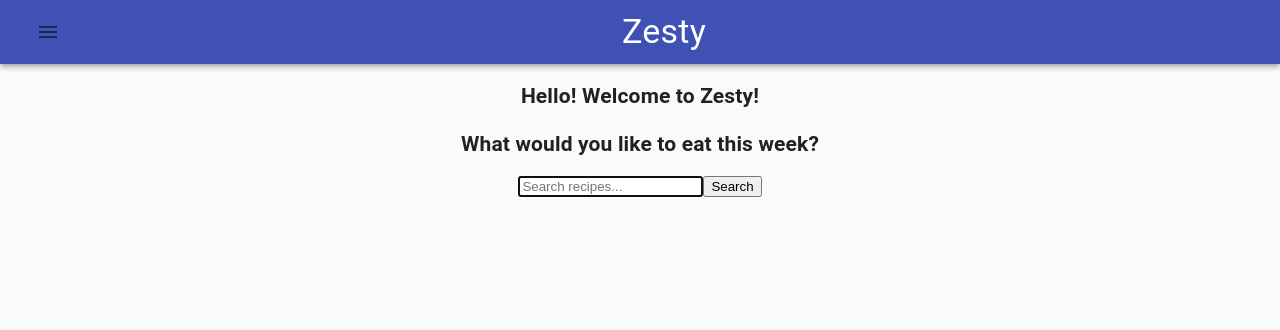
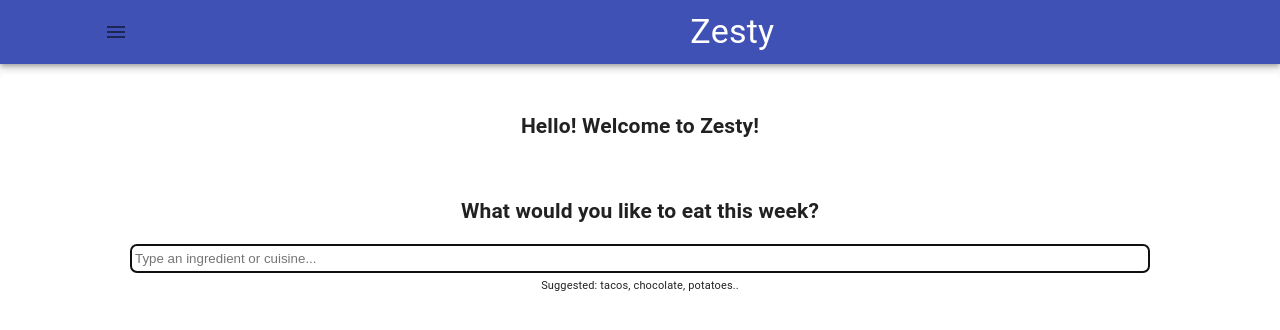
Before and after one commit to Co-Lab-You-Belong-in-Tech/zesty, a React (Create React App) app: page / in a window 1280 px wide. Shown: the top 330 px of the page. Built offline with nearby package versions, Linux system fonts and the light colour scheme; no server answers.

Commit message:
added initial styling, refactored code, and created loading function

```diff
--- /dev/null
+++ b/src/Components/Recipe/Recipe.css
@@ -0,0 +1,5 @@
+h4 {
+  font-size: 18px;
+
+  line-height: 1.5;
+}
--- a/src/Components/Recipe/Recipe.js
+++ b/src/Components/Recipe/Recipe.js
@@ -1,4 +1,5 @@
 import React from "react";
+import "./Recipe.css";
 
 function Recipe({ image, title, diets, time, servings }) {
   const displayDiets = diets.map((diet) => {
@@ -6,12 +7,14 @@ function Recipe({ image, title, diets, time, servings }) {
   });
 
   return (
-    <div>
-      <img alt="" src={image} />
-      <h4>{title}</h4>
-      <ul>{displayDiets}</ul>
-      <h5>Total time: {time} minutes</h5>
-      <h5>Servings: {servings}</h5>
+    <div className="recipe">
+      <section classname="recipe-card">
+        <img src={image} alt={title} />
+        <h4>{title}</h4>
+        <ul>{displayDiets}</ul>
+        <h5>Total time: {time} minutes</h5>
+        <h5>Servings: {servings}</h5>
+      </section>
     </div>
   );
 }
--- /dev/null
+++ b/src/Components/SearchBar/SearchBar.css
@@ -0,0 +1,24 @@
+section {
+  background: white;
+  border-radius: 6px;
+  box-shadow: 0 10px 10px rgba (0, 0, 0, 0.2);
+  margin: 10px 0;
+  padding: 20px;
+}
+
+input {
+  width: 85%;
+  padding: 6px 4px;
+  border: 1px solid #ddd;
+  border-radius: 6px;
+  color: #333;
+}
+
+button {
+  width: 15%;
+}
+
+.hint {
+  font-size: 11px;
+  margin-top: 5px;
+}
--- a/src/Components/SearchBar/SearchBar.js
+++ b/src/Components/SearchBar/SearchBar.js
@@ -1,14 +1,17 @@
 import React, { useState } from "react";
 import RecipeList from "../RecipeList/RecipeList";
+import "./SearchBar.css";
 
 const apiKey = `${process.env.REACT_APP_RECIPE_API_KEY}`;
 
 export default function SearchBar() {
   const [recipes, setRecipes] = useState([]);
   const [query, setQuery] = useState("");
+  let [loaded, setLoaded] = useState(false);
 
-  function search(event) {
+  function handleSubmit(event) {
     event.preventDefault();
+    getRecipes();
   }
 
   function handleQueryChange(event) {
@@ -29,22 +32,35 @@ export default function SearchBar() {
       });
   };
 
+  function load() {
+    setLoaded(true);
+    getRecipes();
+  }
+
+  if (loaded) {
     return (
       <>
         <div className="search-bar">
-        <form onSubmit={search}>
+          <section>
+            <h2>What would you like to eat this week?</h2>
+            <form onSubmit={handleSubmit}>
               <input
                 type="search"
-            placeholder="Search recipes..."
+                placeholder="Type an ingredient or cuisine..."
                 onChange={handleQueryChange}
                 autoFocus={true}
               />
-          <button type="submit" variant="contained" onClick={getRecipes}>
-            Search
-          </button>
             </form>
+            <div className="hint">Suggested: tacos, chocolate, potatoes..</div>
+          </section>
         </div>
+        <section>
           <RecipeList recipeData={recipes} />
+        </section>
       </>
     );
+  } else {
+    load();
+    return "Loading...";
   }
+}
--- a/src/Pages/Home.js
+++ b/src/Pages/Home.js
@@ -6,7 +6,6 @@ function Home() {
     <div className="home">
       <section className="header">
         <h1>Hello! Welcome to Zesty!</h1>
-        <h2>What would you like to eat this week?</h2>
         <SearchBar />
       </section>
     </div>
```
Also changed, not shown: src/Components/RecipeList/RecipeList.css (added). Lines whose indentation alone changed are shown as unchanged.
